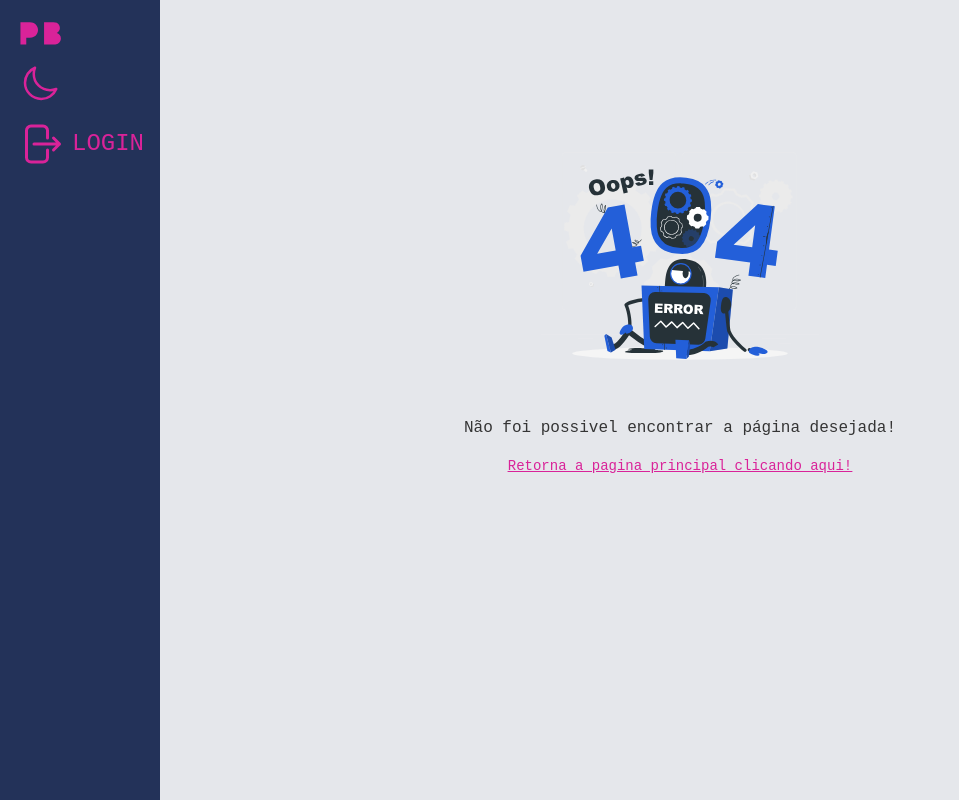
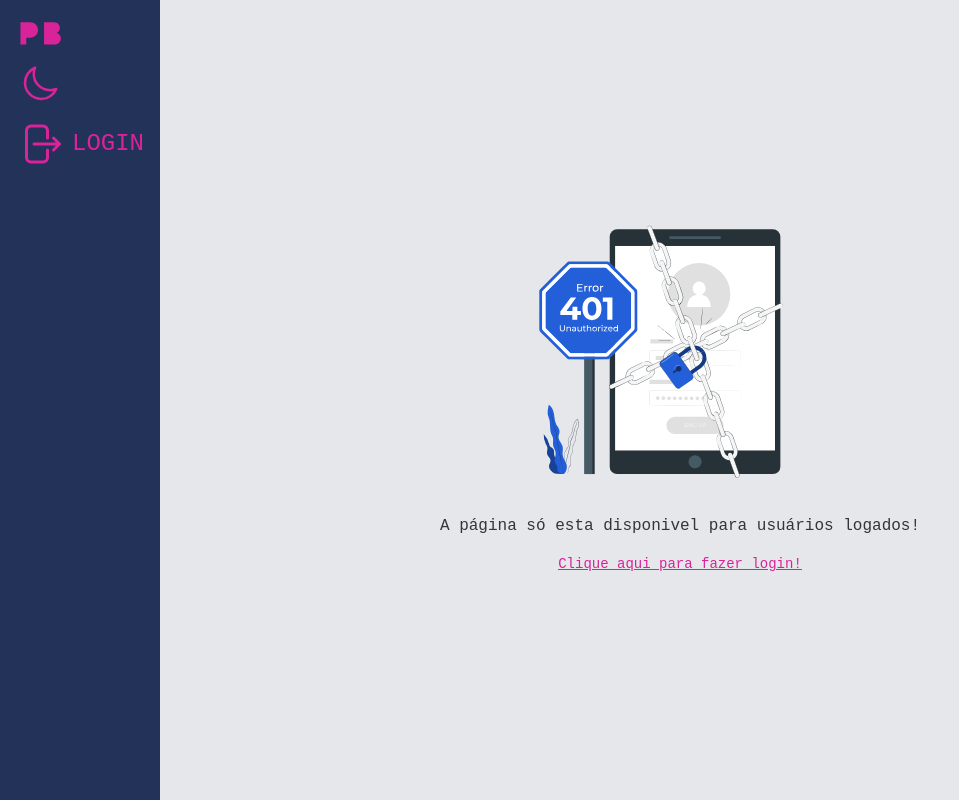
Before and after one commit to AntonioPGR/Pachecos-s_bank, a React (Create React App) app in the folder frontend/: page /unauthorized in a window 1280 px wide. Shown: the whole page, without its empty margins (0-959 px from the left). Built offline with nearby package versions, Linux system fonts and the light colour scheme; a web font is replaced by a local one.

Commit message:
FEAT: need key to acess account and investments

```diff
--- a/frontend/src/components/form.tsx
+++ b/frontend/src/components/form.tsx
@@ -6,7 +6,7 @@ interface IFormProps {
   onSubmit(): void;
   title: string;
   button_label: string;
-  message_link?: ILink;
+  message_link?: ILinkWithId;
   error_message?: string;
   success_message?: string;
 }
@@ -31,8 +31,7 @@ export const Form = ({
         <section className='my-8 flex flex-col gap-4'>
           {success_message && (
             <p className='text-green-700 text-md p-2 bg-green-100 rounded-md'>
-              {' '}
-              {success_message}{' '}
+              {success_message}
             </p>
           )}
           {error_message && (
--- /dev/null
+++ b/frontend/src/components/warning.tsx
@@ -0,0 +1,24 @@
+import { Link } from 'react-router-dom';
+
+interface WarningProps {
+  text: string;
+  image?: '*.svg';
+  link?: ILink;
+}
+export const Warning = ({ text, image, link }: WarningProps) => {
+  return (
+    <section className='h-full text-center items-center justify-center flex flex-col gap-4 '>
+      {image && (
+        <div className='h-80'>
+          <img className='h-full w-full' src={image} alt='' />
+        </div>
+      )}
+      <p>{text}</p>
+      {link && (
+        <p className='page_redirect_link'>
+          <Link to={link.to}>{link.label}</Link>
+        </p>
+      )}
+    </section>
+  );
+};
--- a/frontend/src/pages/account_page/index.tsx
+++ b/frontend/src/pages/account_page/index.tsx
@@ -2,8 +2,10 @@
 import { MoneyCard } from 'components/action_card';
 import { Balance } from 'components/balance';
 import { Statement } from 'components/statement';
+import { SessionKey } from 'models/session_key';
 // REACT
-import { useState } from 'react';
+import { useEffect, useState } from 'react';
+import { useNavigate } from 'react-router-dom';
 
 export const AccountPage = () => {
   const [deposit_value, setDepositValue] = useState(0);
@@ -15,7 +17,6 @@ export const AccountPage = () => {
       );
     }
   };
-
   const [withdraw_value, setWithdrawValue] = useState(0);
   const [withdraw_message, setWithdrawMessage] = useState('');
   const handleWithdraw = () => {
@@ -25,6 +26,11 @@ export const AccountPage = () => {
       );
     }
   };
+
+  const navigate = useNavigate();
+  useEffect(() => {
+    if (!SessionKey.is_set()) navigate('/unauthorized');
+  });
 
   return (
     <main
--- a/frontend/src/pages/investments_page/index.tsx
+++ b/frontend/src/pages/investments_page/index.tsx
@@ -1,11 +1,12 @@
 import { MoneyCard } from 'components/action_card';
 import { InvestedValue } from 'components/invested_value';
-import { useState } from 'react';
+import { SessionKey } from 'models/session_key';
+import { useState, useEffect } from 'react';
+import { useNavigate } from 'react-router-dom';
 
 export const InvestmentsPage = () => {
   const [investment_value, setInvestmentValue] = useState(0);
   const [investment_message, setInvestmentMessage] = useState('');
-
   const handleInvest = () => {
     if (investment_value <= 0) {
       setInvestmentMessage(
@@ -13,6 +14,11 @@ export const InvestmentsPage = () => {
       );
     }
   };
+
+  const navigate = useNavigate();
+  useEffect(() => {
+    if (!SessionKey.is_set()) navigate('/unauthorized');
+  });
 
   return (
     <main
--- a/frontend/src/pages/not_found_page/index.tsx
+++ b/frontend/src/pages/not_found_page/index.tsx
@@ -1,5 +1,5 @@
+import { Warning } from 'components/warning';
 import Image404 from 'images/404error.svg';
-import { Link } from 'react-router-dom';
 
 export const NotFoundPage = () => {
   return (
@@ -7,15 +7,11 @@ export const NotFoundPage = () => {
       data-testid='notFoundPage'
       className='page_main h-screen flex flex-col items-center justify-center'
     >
-      <section className='text-center flex flex-col gap-4'>
-        <div className='h-1/2 '>
-          <img className='m-auto h-full' src={Image404} alt='' />
-        </div>
-        <p>Não foi possivel encontrar a página desejada!</p>
-        <p className='page_redirect_link'>
-          <Link to={'/'}>Retorna a pagina principal clicando aqui!</Link>
-        </p>
-      </section>
+      <Warning
+        text='Não foi possivel encontrar a página desejada!'
+        link={{ label: 'Retorna a pagina principal clicando aqui!', to: '/' }}
+        image={Image404}
+      />
     </main>
   );
 };
--- /dev/null
+++ b/frontend/src/pages/unauthorized_page/index.tsx
@@ -0,0 +1,17 @@
+import { Warning } from 'components/warning';
+import UnauthorizedImage from 'images/401Unauthorized.svg';
+
+export const UnauthorizedPage = () => {
+  return (
+    <main data-testid='accountPage' className='page_main '>
+      <Warning
+        image={UnauthorizedImage}
+        text='A página só esta disponivel para usuários logados!'
+        link={{
+          to: '/login',
+          label: 'Clique aqui para fazer login!',
+        }}
+      />
+    </main>
+  );
+};
--- a/frontend/src/routes/index.tsx
+++ b/frontend/src/routes/index.tsx
@@ -7,6 +7,7 @@ import { InvestmentsPage } from 'pages/investments_page';
 import { LoginPage } from 'pages/login_page';
 import { NotFoundPage } from 'pages/not_found_page';
 import { RegisterPage } from 'pages/register_page';
+import { UnauthorizedPage } from 'pages/unauthorized_page';
 // ROUTER
 import { Route, Routes } from 'react-router-dom';
 
@@ -21,6 +22,7 @@ export const AppRouter = () => {
           <Route path='/cadastro' element={<RegisterPage />} />
           <Route path='/conta' element={<AccountPage />} />
           <Route path='/investimentos' element={<InvestmentsPage />} />
+          <Route path='/unauthorized' element={<UnauthorizedPage />} />
           <Route path='*' element={<NotFoundPage />} />
         </Routes>
       </section>
--- a/frontend/src/styles/tailwind_config.css
+++ b/frontend/src/styles/tailwind_config.css
@@ -15,7 +15,7 @@
 }
 
 .page_main{
-  @apply m-auto min-h-screen p-4 max-w-screen-xl w-full page_text
+  @apply m-auto h-screen p-4 max-w-screen-xl w-full page_text
 }
 
 .page_redirect_link{
--- a/frontend/src/types/interfaces.d.ts
+++ b/frontend/src/types/interfaces.d.ts
@@ -1,10 +1,13 @@
 declare interface ILink{
-  id: number,
   to: string,
   label: string,
 }
 
-declare interface IMenuLink extends ILink{
+declare interface ILinkWithId extends ILink{
+  id: number
+}
+
+declare interface IMenuLink extends ILinkWithId{
   icon: React.ForwardRefExoticComponent
 }
 
```
Also changed, not shown: frontend/src/images/401Unauthorized.svg (added).
